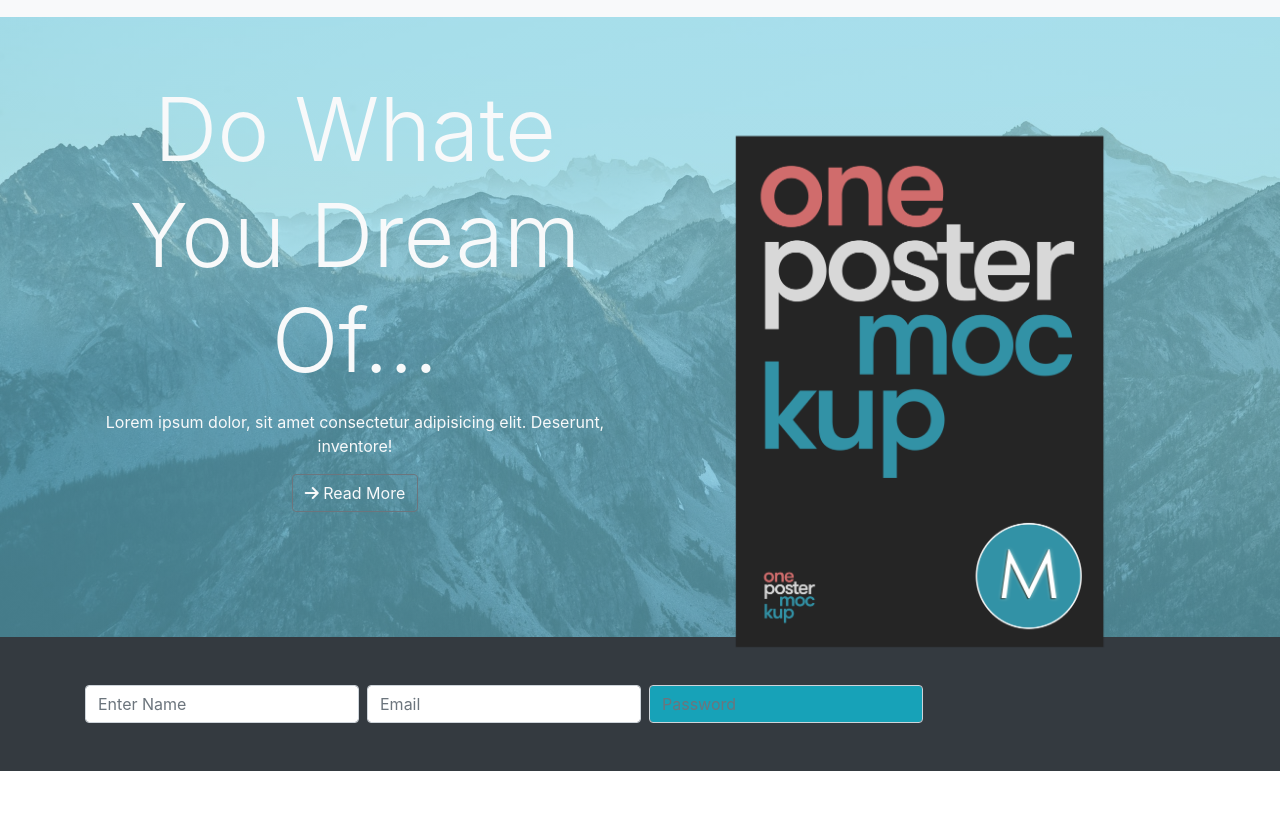
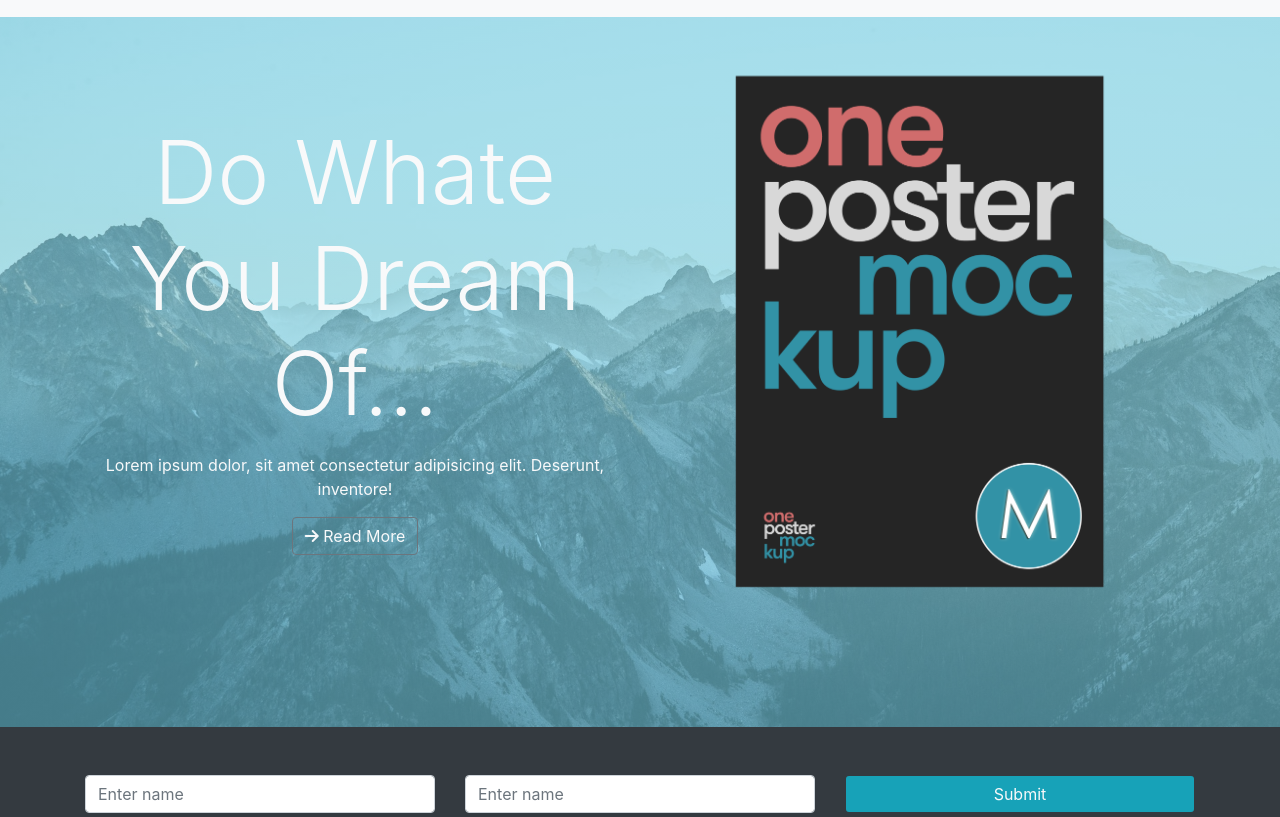
Before and after one commit to AdnanShaikat/Mizuxe-Project, a website: page index.html in a window 1280 px wide. Shown: the part 73-890 px from the top of the page. Drawn offline with nearby package versions, Linux system fonts and the light colour scheme.

Commit message:
Complate Contact

```diff
--- a/index.html
+++ b/index.html
@@ -48,10 +48,17 @@
     <!-- END NAVIGATION -->
 
     <!-- STARTED HERO SECTION -->
-    <div class="hero">
-      <div class="hero__text text-center container" style="padding-top: 150px">
+    <div class="hero" style="background-image: linear-gradient(rgba(113, 204, 226, 0.6), rgba(113, 204, 226, 0.6)),
+    url(./images/mountains.jpg);
+    height: calc(100vh - 90px);
+    width: 100%;
+    background-repeat: no-repeat;
+    background-position: center;
+    background-size: cover;
+    min-height: 600px; margin-top: 90px;">
+      <div class="hero__text text-center container">
         <div class="row">
-          <div class="col-md-6 text-light ">
+          <div class="col-md-6 text-light m-auto ">
             <p class="display-2">Do Whate You Dream Of...</p>
             <p>Lorem ipsum dolor, sit amet consectetur adipisicing elit. Deserunt, inventore!</p>
             <a href="#" class="btn btn-outline-secondary text-light"><i class="fas fa-arrow-right"></i> Read More</a>
@@ -67,11 +74,27 @@
 
     <!--STARTED FORM SECTION  -->
     <div class="bg-dark p-5">
-      <form class="form-inline container">
-        <input type="text" class="form-control  mr-sm-2" id="username" placeholder="Enter Name">
-        <input type="email" class="form-control mr-sm-2" id="email" placeholder="Email">
-        <input type="text" class="form-control bg-info text-light mr-sm-2" id="password" placeholder="Password">
-      </form>
+      <div class="container">
+        <div class="row">
+          <div class="col-md-4">
+            <div class="form">
+              <input type="text" class="form-control" id="name" placeholder="Enter name">
+            </div>
+          </div>
+
+          <div class="col-md-4">
+            <div class="form">
+              <input type="email" class="form-control" id="email" placeholder="Enter name">
+            </div>
+          </div>
+
+          <div class="col-md-4">
+            <div class="form">
+              <button type="submit" class="btn form-control bg-info text-center text-light">Submit</button>
+            </div>
+          </div>
+        </div>
+      </div>
     </div>
     <!-- END FORM SECTION -->
 
@@ -124,7 +147,7 @@
         <div class="card">
           <div class="card-header" id="headingOne">
             <h2 class="mb-0">
-              <button class="btn btn-link btn-block text-left" type="button" data-toggle="collapse"
+              <button class="btn text-center font-weight-bold btn-block text-left" type="button" data-toggle="collapse"
                 data-target="#collapseOne" aria-expanded="true" aria-controls="collapseOne">
                 Collapsible Group Item #1
               </button>
--- a/scss/components/_hero.scss
+++ b/scss/components/_hero.scss
@@ -1,9 +1,10 @@
 .hero {
-    background-image: linear-gradient(rgba(113, 204, 226, 0.6), rgba(113, 204, 226, 0.6)),
-    url(/images/mountains.jpg);
-    height: calc(100vh - 90px);
-    width: 100%;
-    background-repeat: no-repeat;
-    background-position: center;
-    background-size: cover;
+    // background-image: linear-gradient(rgba(113, 204, 226, 0.6), rgba(113, 204, 226, 0.6)),
+    // url(/images/mountains.jpg);
+    // height: calc(100vh - 90px);
+    // width: 100%;
+    // background-repeat: no-repeat;
+    // background-position: center;
+    // background-size: cover;
+    // min-height: 700px;
 }
```
Also changed, not shown: css/main.css.
